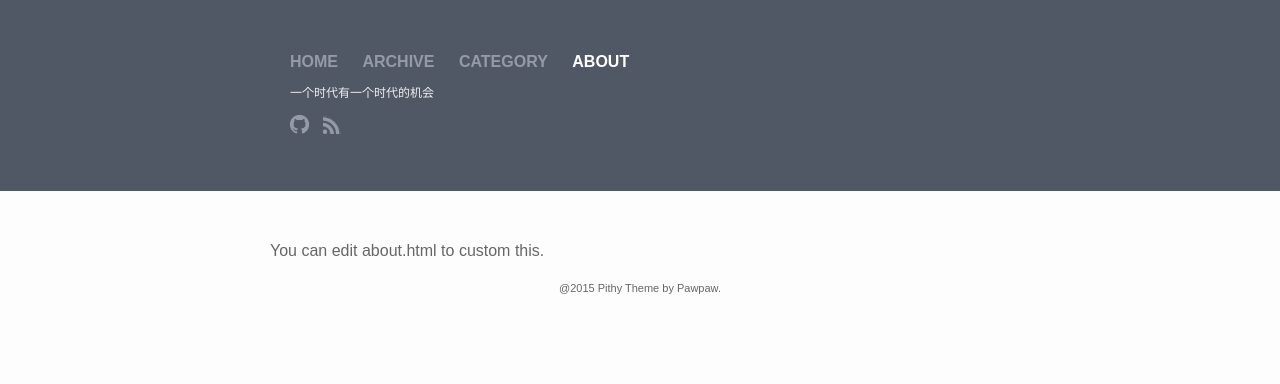
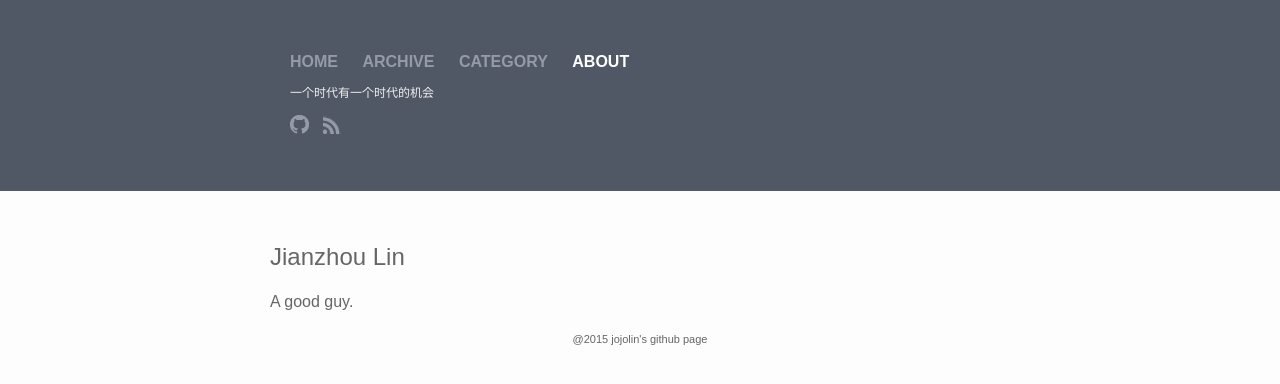
Before and after one commit to jojolin/jojolin.github.io, a Jekyll site: the page built from about.html, in a window 1280 px wide. Shown: the top 384 px of the page. Built offline with Jekyll 4.4.1, drawn with Linux system fonts in a browser that asks for light colours.

```diff
--- a/_includes/footer.html
+++ b/_includes/footer.html
@@ -1,5 +1,5 @@
 <footer class="footer">
   <div id="gotop">^</div>
   <br>
-	@2015 Pithy Theme by Pawpaw.
+	@2015 jojolin's github page
 </footer>
--- a/about.html
+++ b/about.html
@@ -4,5 +4,8 @@ layout: default
 
 <div class="about">
 <br>
-You can edit about.html to custom this.
+<h2>Jianzhou Lin</h2>
+<div>
+    A good guy.
 </div>
+</div>
```
Also changed, not shown: _posts/2016-09-18-note-unix-rule.markdown (added, +60 -0 lines).
